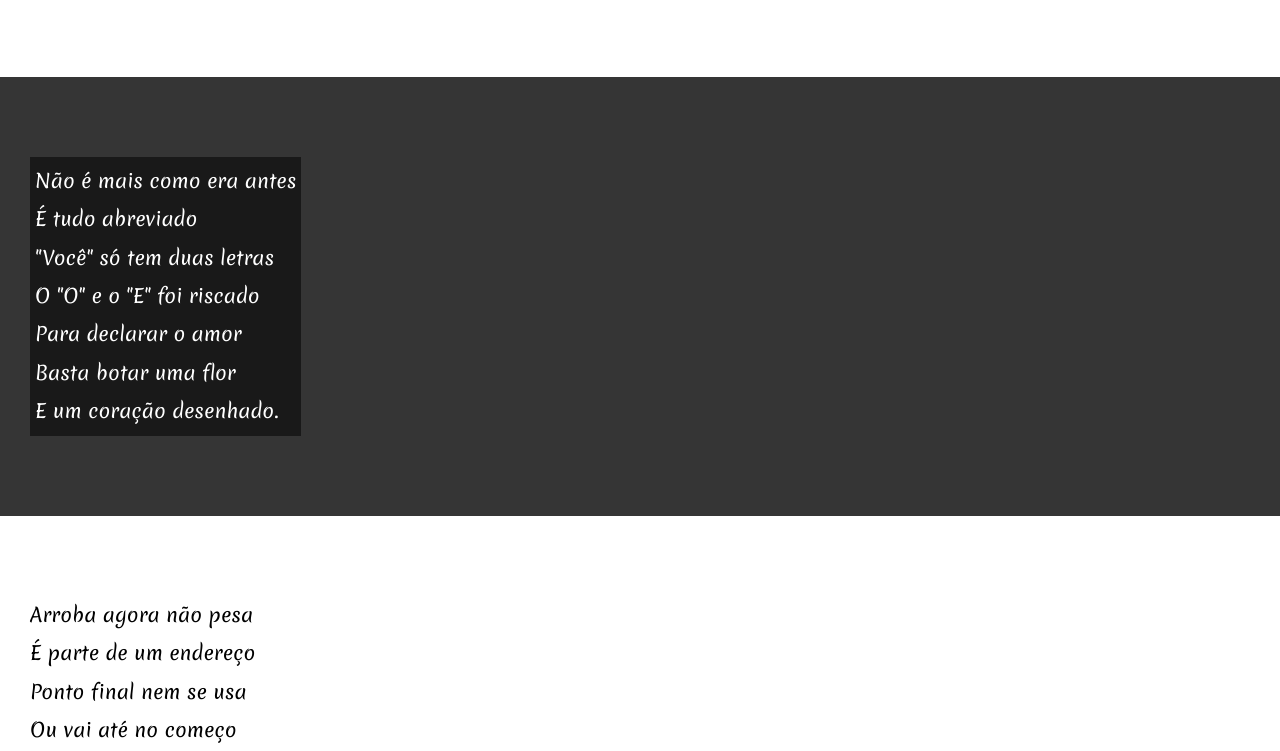
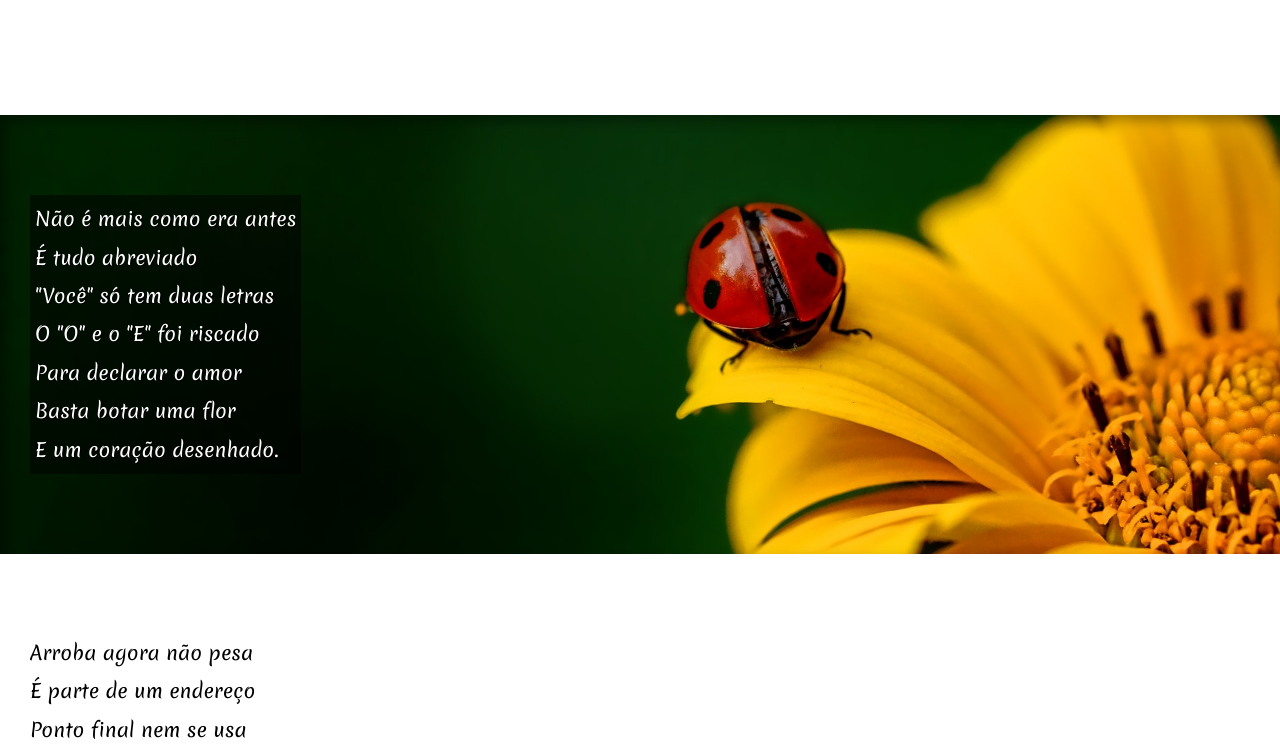
Before and after one commit to ThiagoPortoFreire/html5-css3-modulo-3-e-42, a plain HTML site: page challengers/index.html in a window 1280 px wide. Shown: the part 629-1380 px from the top of the page. Drawn offline with Linux system fonts and the light colour scheme.

Commit message:
toques finais

```diff
--- a/challengers/index.html
+++ b/challengers/index.html
@@ -27,7 +27,7 @@
 
 
 
-    <section class="imagem">
+    <section class="imagem" id="img01">
         <p>
             Não é mais como era antes <br>
             É tudo abreviado <br>
@@ -62,7 +62,7 @@
 
 
 
-    <section class="imagem">
+    <section class="imagem" id="img02">
         <p>
             Tenho saudade das cartas <br>
             Escritas com a própria mão <br>
--- a/challengers/style.css
+++ b/challengers/style.css
@@ -58,6 +58,10 @@ section{
     font-size: larger;
 }
 
+section > p{
+    padding-bottom: 2em;
+}
+
 section.normal{
     background-color: white;
     color: black;
@@ -66,12 +70,30 @@ section.normal{
 section.imagem{
     background-color: rgb(53, 53, 53);
     color: white;
+    box-shadow: inset 6px 6px 13px 0px rgba(0, 0, 0, 0.37);
+    background-size: cover; /*Cobre todo o quadrado*/
+    background-attachment: fixed; /*Efeito parallax*/
 }
 
 section.imagem > p{
-    background-color: rgba(0, 0, 0, 0.527);
+    background-color: rgba(0, 0, 0, 0.514);
     display: inline-block; /*caixa que se adapta ao conteúdo*/
     padding: 5px;
+    text-shadow: 1px 1px 0px black;
+}
+
+section#img01{
+    background-image: url(../imagens/background001.jpg);
+    background-position: right center;
+
+
+}
+
+section#img02{
+    background-image: url(../imagens/background002.jpg);
+    background-position: right center;
+
+
 }
 
 footer{
```
